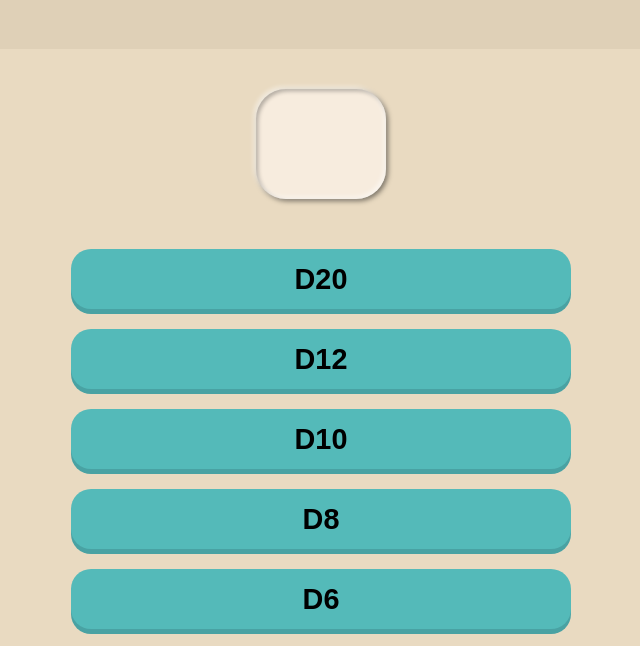
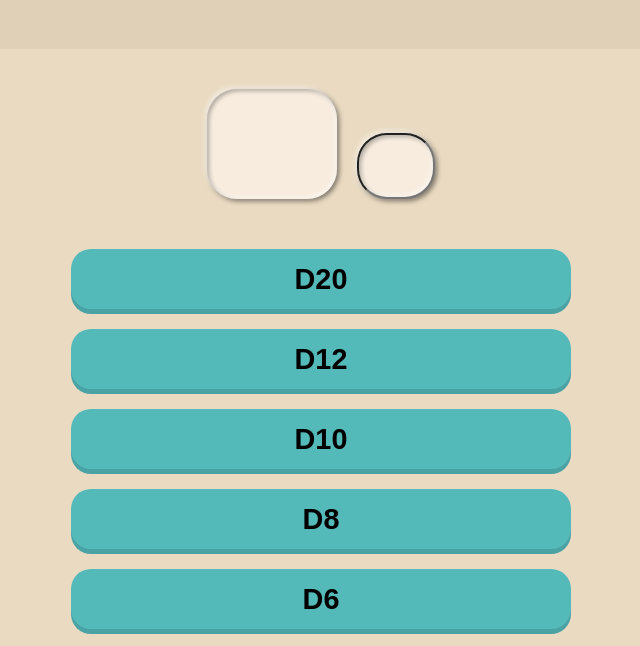
Before and after one commit to Exeyr/RollDX, a plain HTML site: page index.html in a window 1280 px wide. Shown: the part 110-756 px from the top of the page, without its empty margins (319-959 px from the left). Drawn offline with Linux system fonts and the light colour scheme.

Commit message:
Got modifier to work with dice rolls, however there is the issue that if there is no value, the answer is NaN

```diff
--- a/RollDX.css
+++ b/RollDX.css
@@ -82,3 +82,42 @@ body {
     color: gray;
     margin-left: 10px;
 }
+
+.display_area {
+    display: flex;
+    flex-direction: row;
+    align-items: flex-end;
+}
+
+.modifier_text {
+    min-width: 60px;
+    min-height: 50px;
+    height: 60px;
+    width: 70px;
+    justify-content: center;
+    align-items: center;
+    text-align: center;
+    display: flex;
+    margin-top: 40px;
+    margin-bottom: 40px;
+    margin-left: 20px;
+    background-color: #F7ECDE;
+    color: black;
+    font-size: large;
+    box-shadow: -2px -2px 5px rgba(255, 255, 255, 0.6),
+    2px 2px 5px rgba(0, 0, 0, 0.5),
+    inset -2px -2px 5px rgba(255, 255, 255, 0.6),
+    inset 2px 2px 4px rgba(0, 0, 0, 0.3);
+    border-radius: 30px;
+    appearance: none;
+}
+
+input[type=number]::-webkit-inner-spin-button,
+input[type=number]::-webkit-outer-spin-button {
+    -webkit-appearance: none;
+    margin: 0;
+}
+
+input[type=number] {
+    -moz-appearance:textfield;
+}
--- a/index.html
+++ b/index.html
@@ -12,9 +12,14 @@
     </div>
 
     <!--1. Need a button-->
-    <div class="results_area">
-        <div id="results_box">
-            <p class="results-text"></p>
+    <div class="display_area">
+        <div class="results_area">
+            <div id="results_box">
+                <p class="results-text"></p>
+            </div>
+        </div>
+        <div class="modifier_area">
+            <input class="modifier_text" type="number" id="modifier">
         </div>
     </div>
     <div class="button_area">
@@ -34,35 +39,37 @@
 
     <script type="text/javascript">
 
+        let modifier = document.getElementById('modifier');
+
         function RollD20() {
             let rd20 = Math.floor((Math.random() * 20) + 1);
     // 3. Display result to user
-            document.getElementById("results_box").innerHTML = rd20;
+            document.getElementById("results_box").innerHTML = parseInt(rd20) + parseInt(modifier.value);
         }
 
         function RollD12() {
             let rd12 = Math.floor((Math.random() * 12 ) + 1);
-            document.getElementById("results_box").innerHTML = rd12;
+            document.getElementById("results_box").innerHTML = parseInt(rd12) + parseInt(modifier.value);
         }
 
         function RollD10() {
             let rd10 = Math.floor((Math.random() * 10 ) + 1);
-            document.getElementById("results_box").innerHTML = rd10;
+            document.getElementById("results_box").innerHTML = parseInt(rd10) + parseInt(modifier.value);
         }
 
         function RollD8() {
             let rd8 = Math.floor((Math.random() * 8 ) + 1);
-            document.getElementById("results_box").innerHTML = rd8;
+            document.getElementById("results_box").innerHTML = parseInt(rd8) + parseInt(modifier.value);
         }
 
         function RollD6() {
             let rd6 = Math.floor((Math.random() * 6 ) + 1);
-            document.getElementById("results_box").innerHTML = rd6;
+            document.getElementById("results_box").innerHTML = parseInt(rd6) + parseInt(modifier.value);
         }
 
         function RollD4() {
             let rd4 = Math.floor((Math.random() * 4 ) + 1);
-            document.getElementById("results_box").innerHTML = rd4;
+            document.getElementById("results_box").innerHTML = parseInt(rd4) + parseInt(modifier.value);
         }
 
         function RollDPer() {
```
